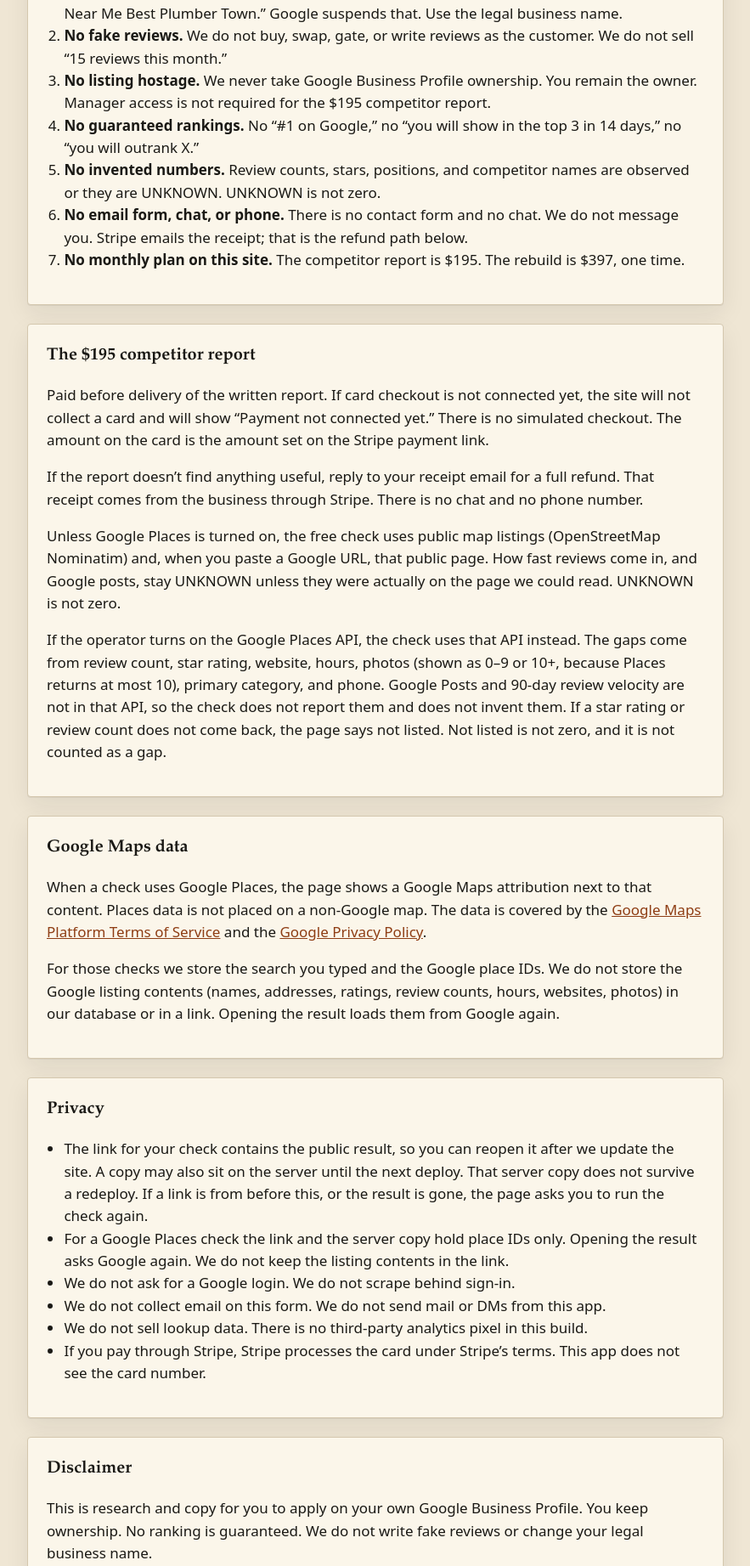
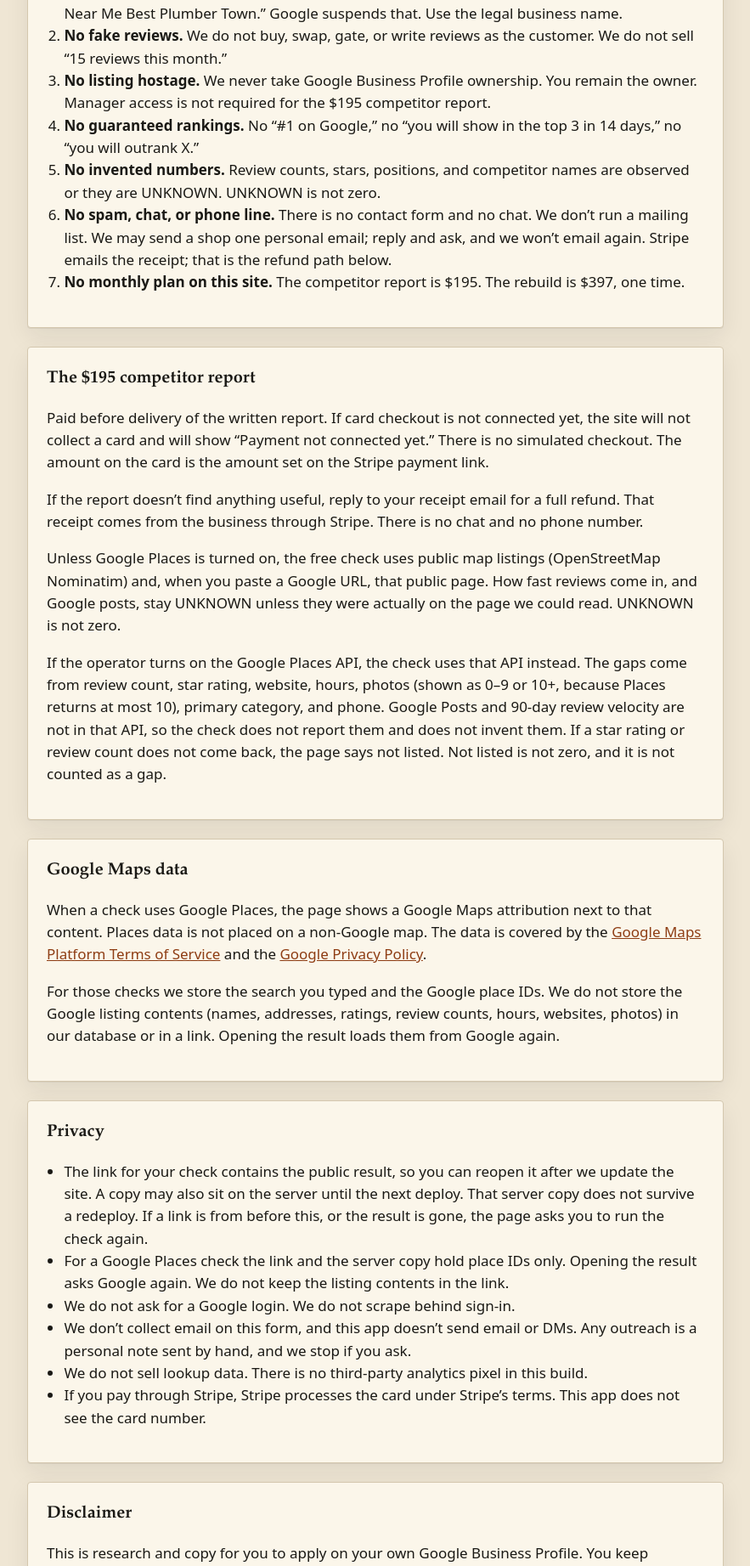
Before and after one commit to carolrnh/map-gap, a Flask app: page /legal in a window 1280 px wide. Shown: the part 592-2435 px from the top of the page at 85% size, without its empty margins (198-1081 px from the left). Run offline with Flask 3, Linux system fonts and the light colour scheme.

Commit message:
Copy: honest email wording on FAQ and legal (#9)
Co-authored-by: Carol Rehor <godindeploys@gmail.com>

```diff
--- a/templates/_faq.html
+++ b/templates/_faq.html
@@ -7,8 +7,8 @@
     <dd>You keep the listing. Rebuild copy is applied by you.</dd>
     <dt>Is this for any local business?</dt>
     <dd>This check is for HVAC and plumbing shops.</dd>
-    <dt>Will you email or DM me?</dt>
-    <dd>This site has no email and no chat. The check stays on the page.</dd>
+    <dt>Will you email me?</dt>
+    <dd>Maybe once. If your shop looks like a good fit, I might send one short personal note. No mailing list, no follow-up chain. Reply "no thanks" and you won’t hear from me again.</dd>
     <dt>Is this a monthly plan?</dt>
     <dd>The competitor report is ${{ price }} once. The listing rebuild is $397 once, after the report.</dd>
     <dt>Do you write reviews?</dt>
--- a/templates/legal.html
+++ b/templates/legal.html
@@ -22,7 +22,7 @@
     <li><strong>No listing hostage.</strong> We never take Google Business Profile ownership. You remain the owner. Manager access is not required for the ${{ price }} competitor report.</li>
     <li><strong>No guaranteed rankings.</strong> No “#1 on Google,” no “you will show in the top 3 in 14 days,” no “you will outrank X.”</li>
     <li><strong>No invented numbers.</strong> Review counts, stars, positions, and competitor names are observed or they are UNKNOWN. UNKNOWN is not zero.</li>
-    <li><strong>No email form, chat, or phone.</strong> There is no contact form and no chat. We do not message you. Stripe emails the receipt; that is the refund path below.</li>
+    <li><strong>No spam, chat, or phone line.</strong> There is no contact form and no chat. We don’t run a mailing list. We may send a shop one personal email; reply and ask, and we won’t email again. Stripe emails the receipt; that is the refund path below.</li>
     <li><strong>No monthly plan on this site.</strong> The competitor report is ${{ price }}. The rebuild is $397, one time.</li>
   </ol>
 </section>
@@ -47,7 +47,7 @@
     <li>The link for your check contains the public result, so you can reopen it after we update the site. A copy may also sit on the server until the next deploy. That server copy does not survive a redeploy. If a link is from before this, or the result is gone, the page asks you to run the check again.</li>
     <li>For a Google Places check the link and the server copy hold place IDs only. Opening the result asks Google again. We do not keep the listing contents in the link.</li>
     <li>We do not ask for a Google login. We do not scrape behind sign-in.</li>
-    <li>We do not collect email on this form. We do not send mail or DMs from this app.</li>
+    <li>We don’t collect email on this form, and this app doesn’t send email or DMs. Any outreach is a personal note sent by hand, and we stop if you ask.</li>
     <li>We do not sell lookup data. There is no third-party analytics pixel in this build.</li>
     <li>If you pay through Stripe, Stripe processes the card under Stripe’s terms. This app does not see the card number.</li>
   </ul>
```
Also changed, not shown: README.md.
